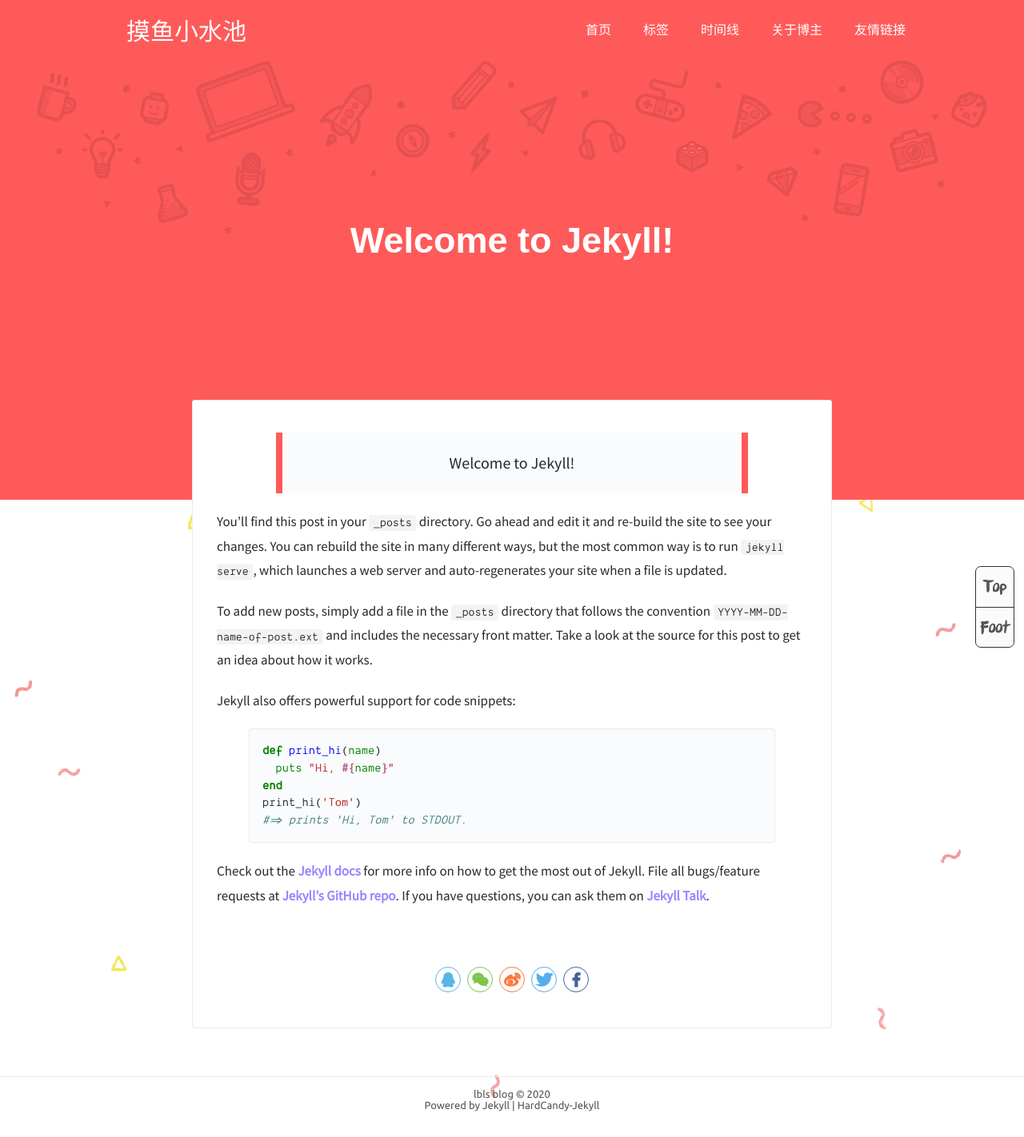
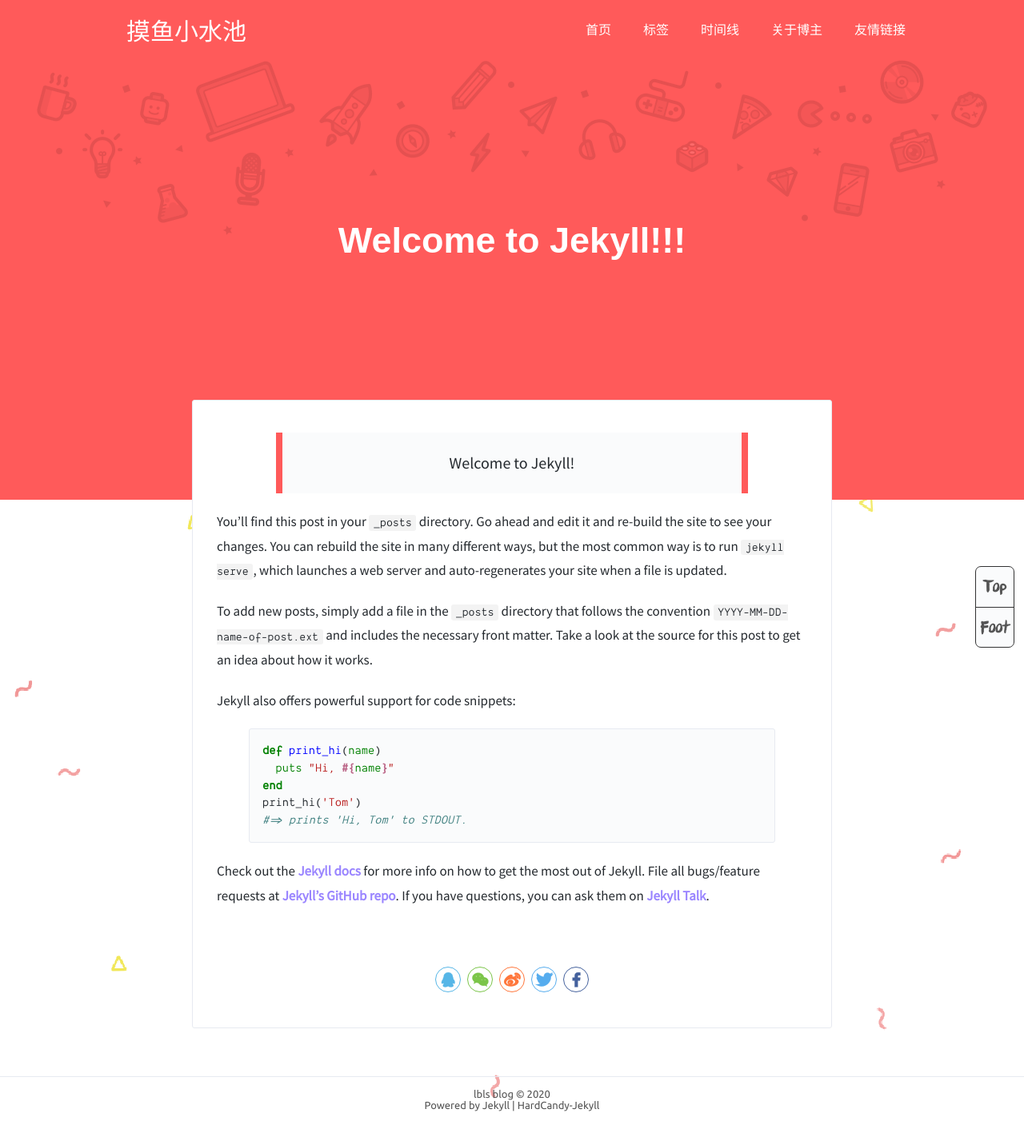
Before and after one commit to Miraling/Miraling.github.io, a Jekyll site: the page built from _posts/2018-05-17-welcome-to-jekyll.markdown, in a window 1280 px wide. Shown: the whole page at 80% size. Built offline with Jekyll 4.4.1, drawn with Linux system fonts in a browser that asks for light colours; comment, search, counter and statistics services are not loaded.

```diff
--- a/_posts/2018-05-17-welcome-to-jekyll.markdown
+++ b/_posts/2018-05-17-welcome-to-jekyll.markdown
@@ -1,6 +1,6 @@
 ---
 layout: post
-title:  "Welcome to Jekyll!"
+title:  "Welcome to Jekyll!!!"
 date:   2018-05-17 14:05:21 +0800
 tags: jekyll update
 color: rgb(255,90,90)
```
